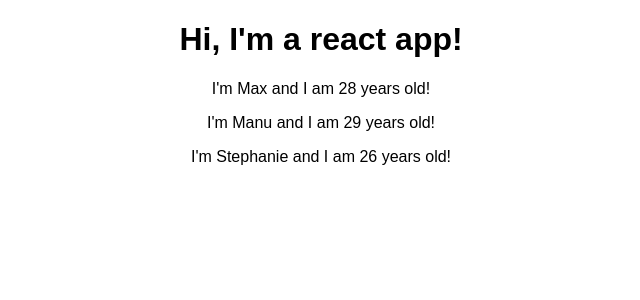
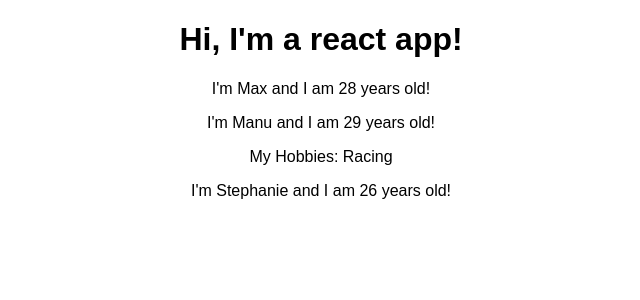
Before and after one commit to AlexDMartin/react-udemy, a React (Create React App) app: page / in a window 1280 px wide. Shown: the top 300 px of the page, without its empty margins (319-959 px from the left). Built offline with nearby package versions, Linux system fonts and the light colour scheme.

Commit message:
[PROPS] Use Props Children

```diff
--- a/src/Person/Person.js
+++ b/src/Person/Person.js
@@ -1,7 +1,12 @@
 import React from 'react';
 
 const person = (props) => {
-    return <p>I'm {props.name} and I am {props.age} years old!</p>;
+    return (
+        <div>
+            <p>I'm {props.name} and I am {props.age} years old!</p>
+            <p>{props.children}</p>
+        </div>
+    );
 };
 
 export default person;
```
